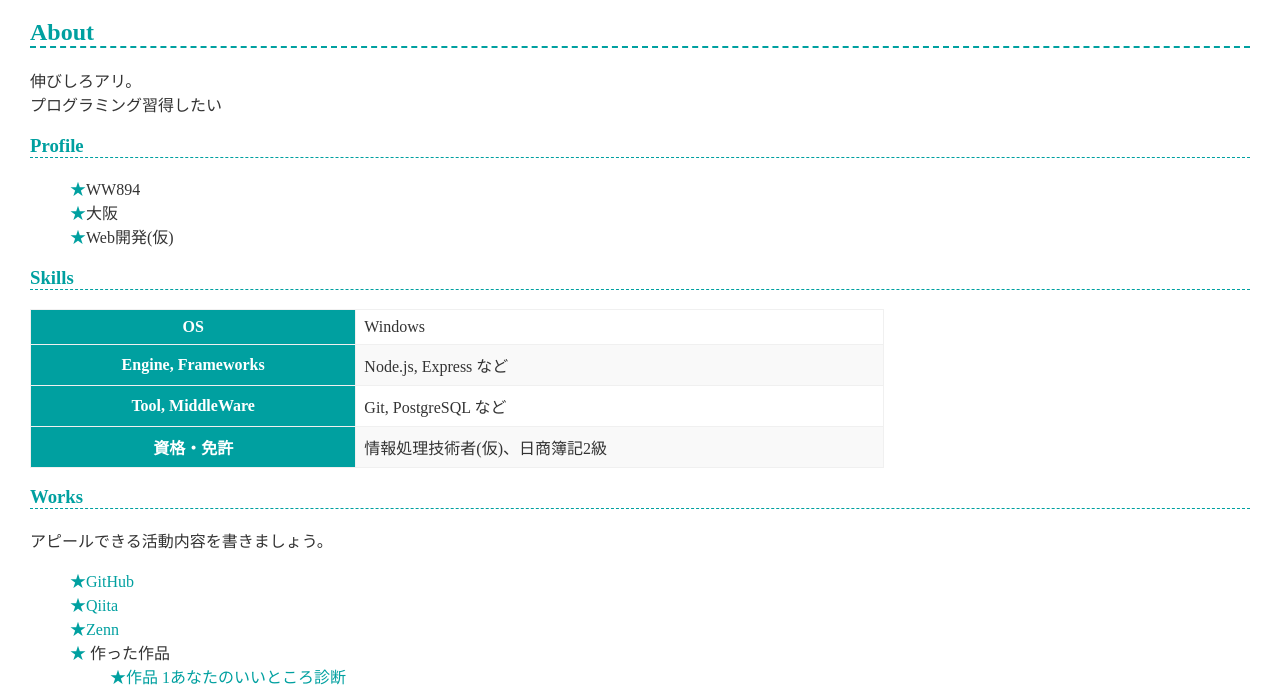
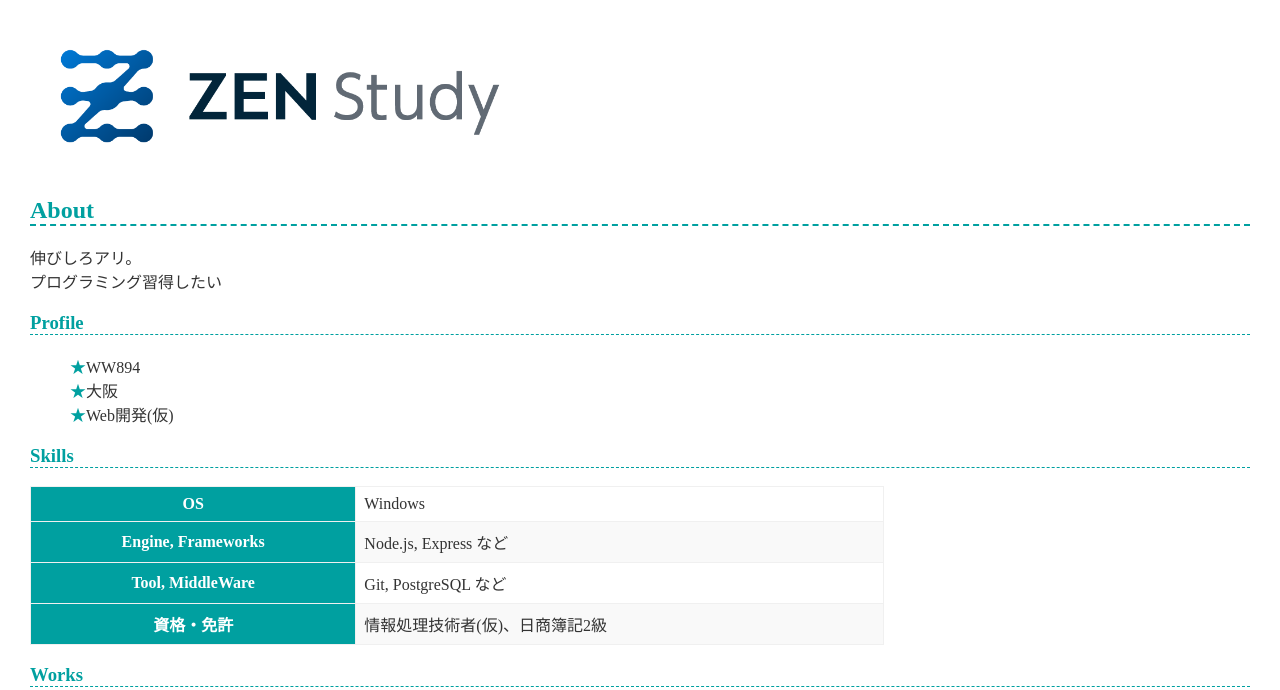
Before and after one commit to WW894/WW894.github.io, a plain HTML site: page index.html in a window 1280 px wide. Shown: the part 94-784 px from the top of the page. Drawn offline with Linux system fonts and the light colour scheme.

Commit message:
Update index.html

```diff
--- a/index.html
+++ b/index.html
@@ -8,6 +8,7 @@
   </head>
   <body>
     <h1>WW894</h1>
+    <img src="6f353750-private.png" width="500">
 
     <h2>About</h2>
     <p>
```
